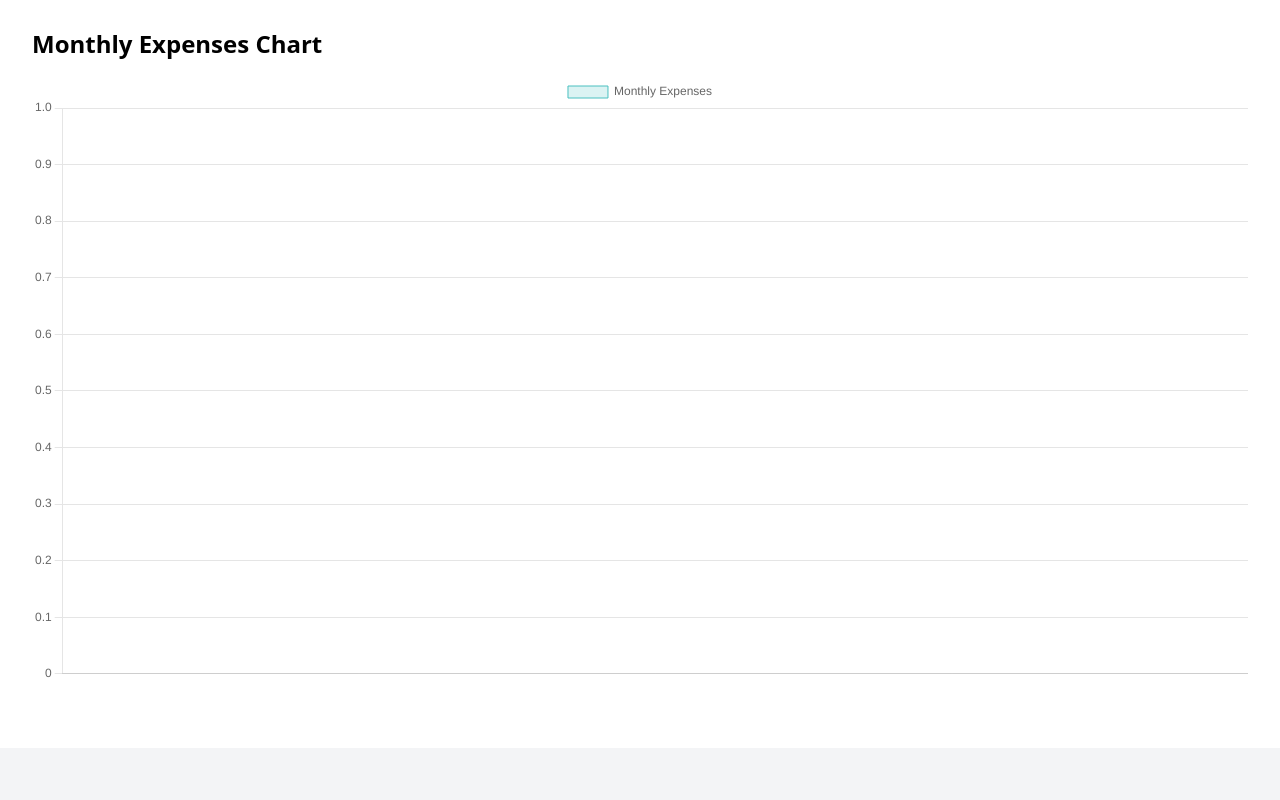
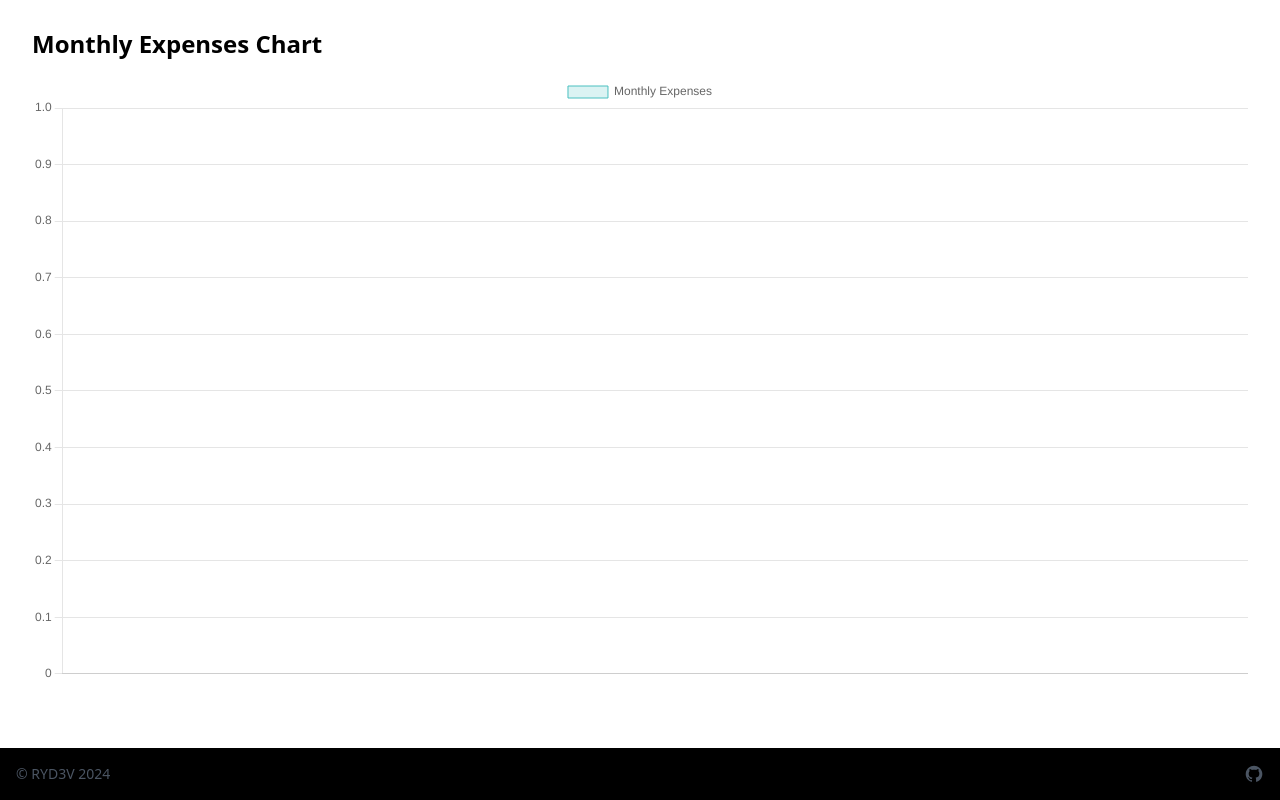
Before and after one commit to ryd3v/grocery-tracker, a Next.js app: page / in a window 1280 px wide. Shown: the part 518-1318 px from the top of the page. Before the commit the page ends 1266 px from the top, so only its background shows below. Built offline with nearby package versions, Linux system fonts and the light colour scheme.

Commit message:
add footer

```diff
--- /dev/null
+++ b/components/Footer.tsx
@@ -0,0 +1,28 @@
+import React from 'react';
+import Image from "next/image";
+import Link from "next/link";
+const Footer = () => {
+    return (
+        <div>
+            <footer className="bg-black">
+                <div className="px-4 py-4 flex flex-col items-center justify-between mx-auto space-y-2 sm:space-y-0 sm:flex-row">
+                    <p className="text-sm text-gray-600 dark:text-gray-300">© RYD3V 2024</p>
+                    <div className="flex -mx-2">
+                        <a href="https://github.com/ryd3v" target='_blank'
+                           className="mx-2 text-gray-600 transition-colors duration-300 dark:text-gray-300 hover:text-blue-500 dark:hover:text-blue-400"
+                           aria-label="Github">
+                            <svg className="w-5 h-5 fill-current" viewBox="0 0 24 24" fill="none"
+                                 xmlns="http://www.w3.org/2000/svg">
+                                <path
+                                    d="M12.026 2C7.13295 1.99937 2.96183 5.54799 2.17842 10.3779C1.395 15.2079 4.23061 19.893 8.87302 21.439C9.37302 21.529 9.55202 21.222 9.55202 20.958C9.55202 20.721 9.54402 20.093 9.54102 19.258C6.76602 19.858 6.18002 17.92 6.18002 17.92C5.99733 17.317 5.60459 16.7993 5.07302 16.461C4.17302 15.842 5.14202 15.856 5.14202 15.856C5.78269 15.9438 6.34657 16.3235 6.66902 16.884C6.94195 17.3803 7.40177 17.747 7.94632 17.9026C8.49087 18.0583 9.07503 17.99 9.56902 17.713C9.61544 17.207 9.84055 16.7341 10.204 16.379C7.99002 16.128 5.66202 15.272 5.66202 11.449C5.64973 10.4602 6.01691 9.5043 6.68802 8.778C6.38437 7.91731 6.42013 6.97325 6.78802 6.138C6.78802 6.138 7.62502 5.869 9.53002 7.159C11.1639 6.71101 12.8882 6.71101 14.522 7.159C16.428 5.868 17.264 6.138 17.264 6.138C17.6336 6.97286 17.6694 7.91757 17.364 8.778C18.0376 9.50423 18.4045 10.4626 18.388 11.453C18.388 15.286 16.058 16.128 13.836 16.375C14.3153 16.8651 14.5612 17.5373 14.511 18.221C14.511 19.555 14.499 20.631 14.499 20.958C14.499 21.225 14.677 21.535 15.186 21.437C19.8265 19.8884 22.6591 15.203 21.874 10.3743C21.089 5.54565 16.9181 1.99888 12.026 2Z">
+                                </path>
+                            </svg>
+                        </a>
+                    </div>
+                </div>
+            </footer>
+        </div>
+    );
+};
+
+export default Footer;
--- a/components/Layout.tsx
+++ b/components/Layout.tsx
@@ -1,4 +1,5 @@
 import Navbar from './Navbar';
+import Footer from "@/components/Footer";
 
 const MainLayout = ({ children }: { children: React.ReactNode }) => {
     return (
@@ -7,6 +8,7 @@
             <main className="flex-grow container mx-auto p-4">
                 {children}
             </main>
+            <Footer/>
         </div>
     );
 };
--- a/package.json
+++ b/package.json
@@ -15,7 +15,8 @@
     "papaparse": "^5.4.1",
     "react": "^18",
     "react-chartjs-2": "^5.2.0",
-    "react-dom": "^18"
+    "react-dom": "^18",
+    "sharp": "^0.33.4"
   },
   "devDependencies": {
     "@types/file-saver": "^2.0.7",
```
Also changed, not shown: 1 other file (tests, documents, lock files or other folders).
